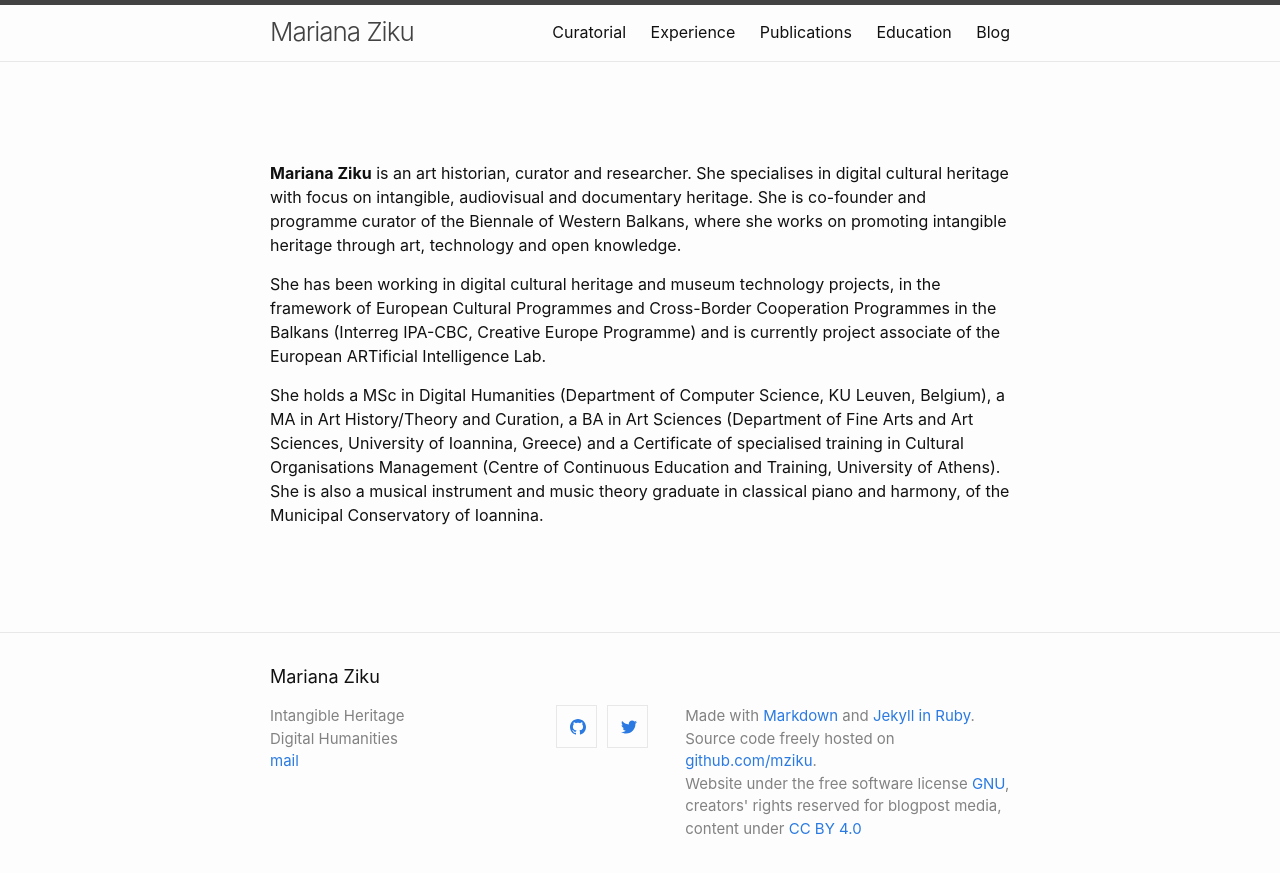
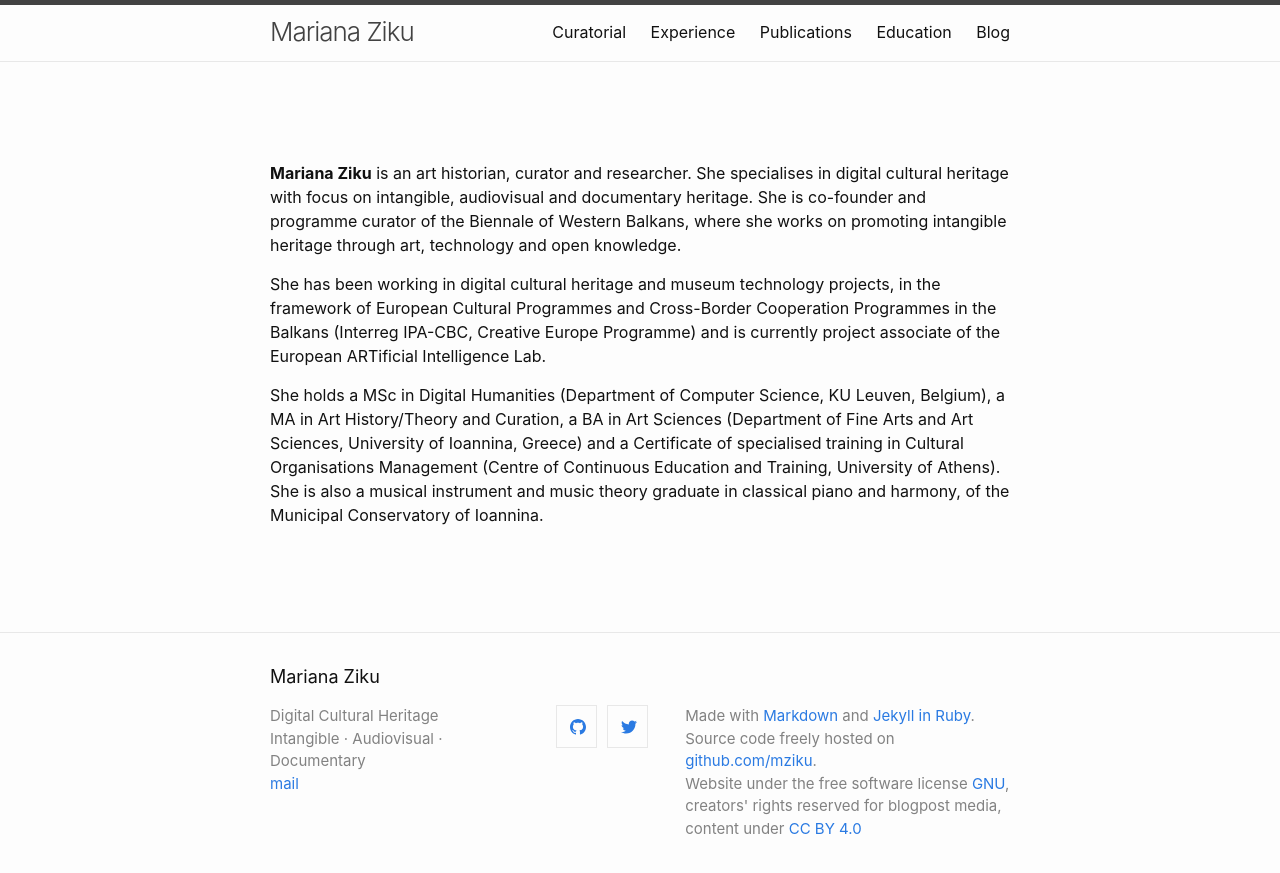
Before and after one commit to mziku/mziku.github.io, a Jekyll site: the page built from index.md, in a window 1280 px wide. Shown: the top 873 px of the page. Built offline with Jekyll 4.4.1, drawn with Linux system fonts in a browser that asks for light colours.

Commit message:
Update footer.html

```diff
--- a/_includes/footer.html
+++ b/_includes/footer.html
@@ -8,7 +8,7 @@
       <div class="footer-col-wrapper">
         <div class="footer-col footer-col-1">
           <ul class="contact-list">
-            <li class="p-name">Intangible Heritage</li><li><li class="p-name">Digital Humanities</li><li><a class="u-email" href="mailto:ziku@mail.com">mail</a></li></ul>
+            <li class="p-name">Digital Cultural Heritage</li><li><li class="p-name">Intangible · Audiovisual · Documentary</li><li><a class="u-email" href="mailto:ziku@mail.com">mail</a></li></ul>
         </div>
 
         <div class="footer-col footer-col-2"><ul class="social-media-list"><li><a href="https://github.com/mziku"><svg class="svg-icon"><use xlink:href="/assets/minima-social-icons.svg#github"></use></svg> <span class="username"> </span></a></li><li><a href="https://www.twitter.com/marianaziku"><svg class="svg-icon"><use xlink:href="/assets/minima-social-icons.svg#twitter"></use></svg> <span class="username"> </span></a></li></ul>
```
